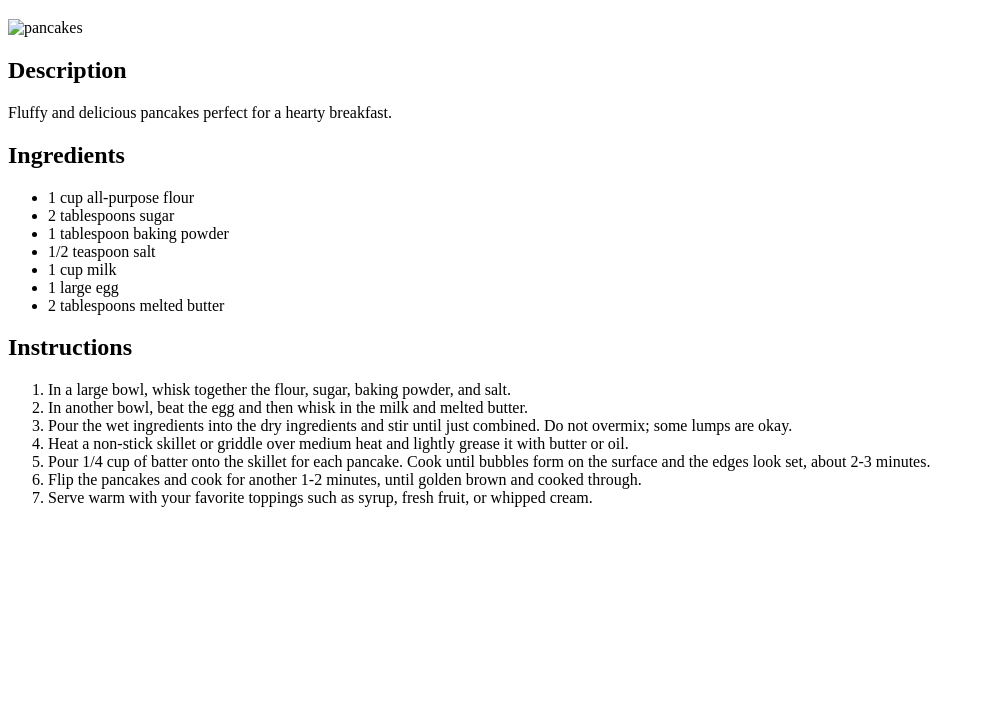
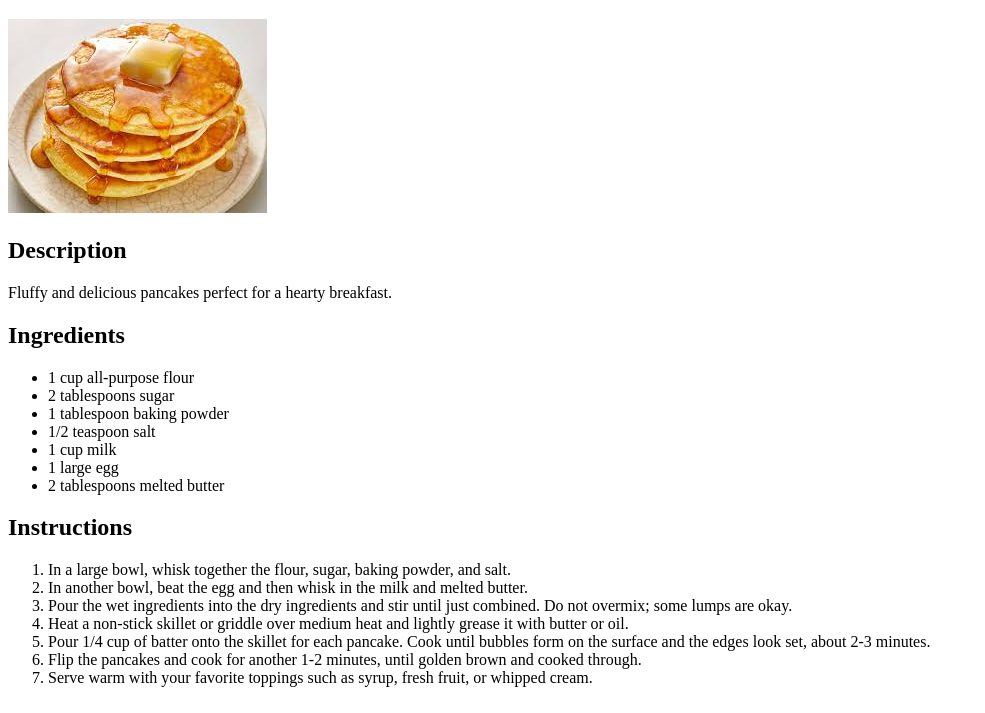
Before and after one commit to IanGatu/odin-recipes, a plain HTML site: page recipes/pancakes.html in a window 1280 px wide. Shown: the part 87-800 px from the top of the page, without its empty margins (0-985 px from the left). Drawn offline with Linux system fonts and the light colour scheme; the site is published under a folder, as on GitHub Pages, so addresses that start at the root find nothing.

Commit message:
fixed the image loading issue pancake.html

```diff
--- a/recipes/pancakes.html
+++ b/recipes/pancakes.html
@@ -9,7 +9,7 @@
 <body>
 
     <h1>Pancakes</h1>
-    <img src="/images/pancakes.jpeg" alt="pancakes">
+    <img src="../images/pancakes.jpeg" alt="pancakes">
     <h2>Description</h2>
     <p>Fluffy and delicious pancakes perfect for a hearty breakfast.</p>
     <h2>Ingredients</h2>
```
